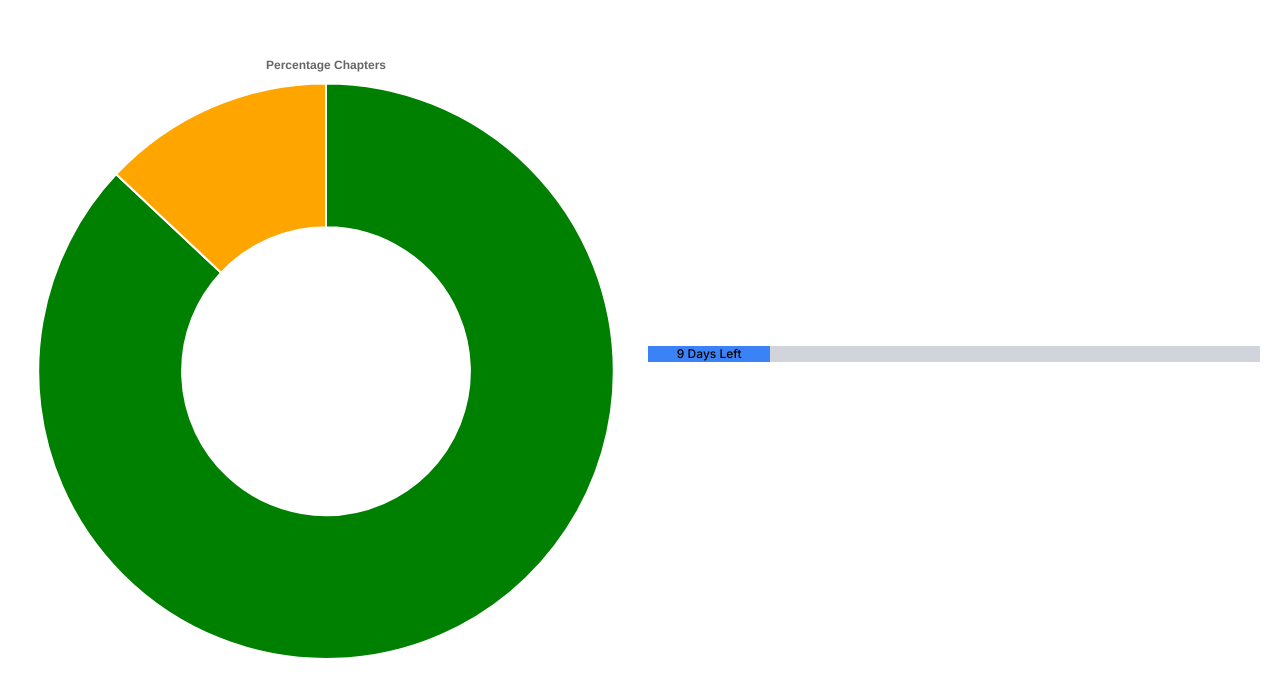
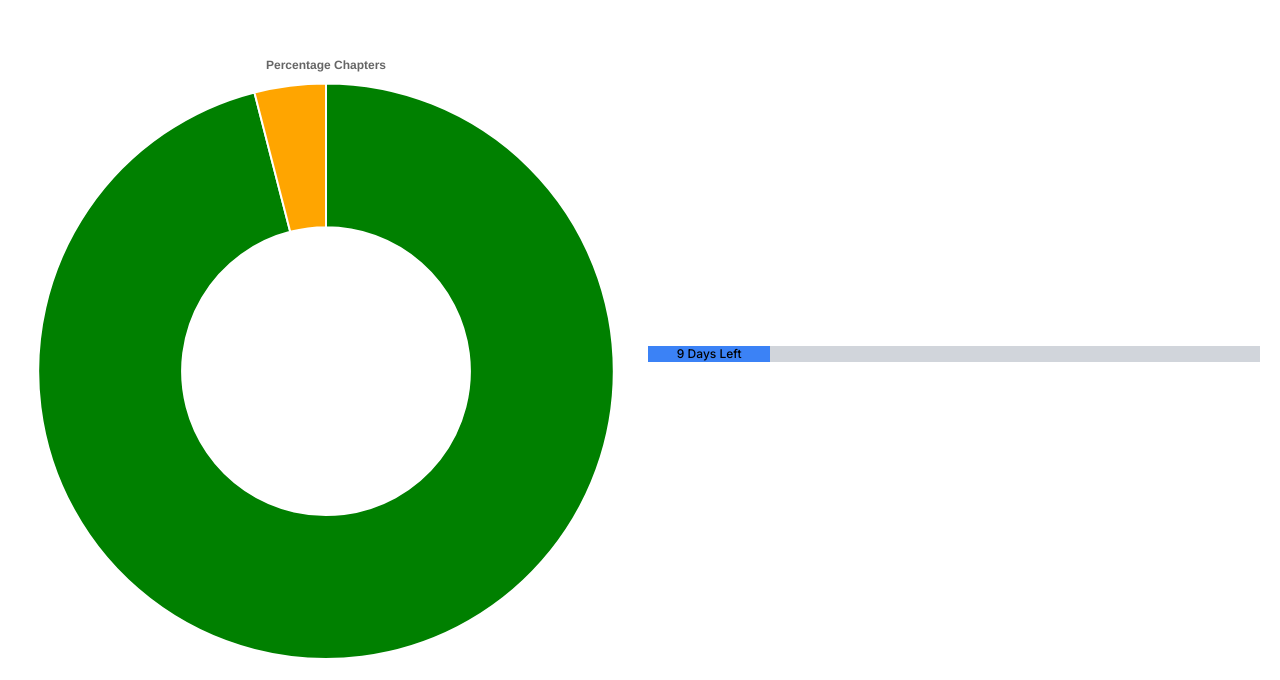
Before and after one commit to teschiopol/studyGamify, a Next.js app: page / in a window 1280 px wide. Shown: the part 600-1280 px from the top of the page. Built offline with nearby package versions, Linux system fonts and the light colour scheme.

Commit message:
Update AreaChart.tsx

```diff
--- a/src/components/AreaChart.tsx
+++ b/src/components/AreaChart.tsx
@@ -26,7 +26,7 @@ ChartJS.register(
 
 function calculateTotal() {
     let total = 23;
-    let done = 20;
+    let done = 22;
 
     let c = Math.round(done * 100 / total);
 
```
